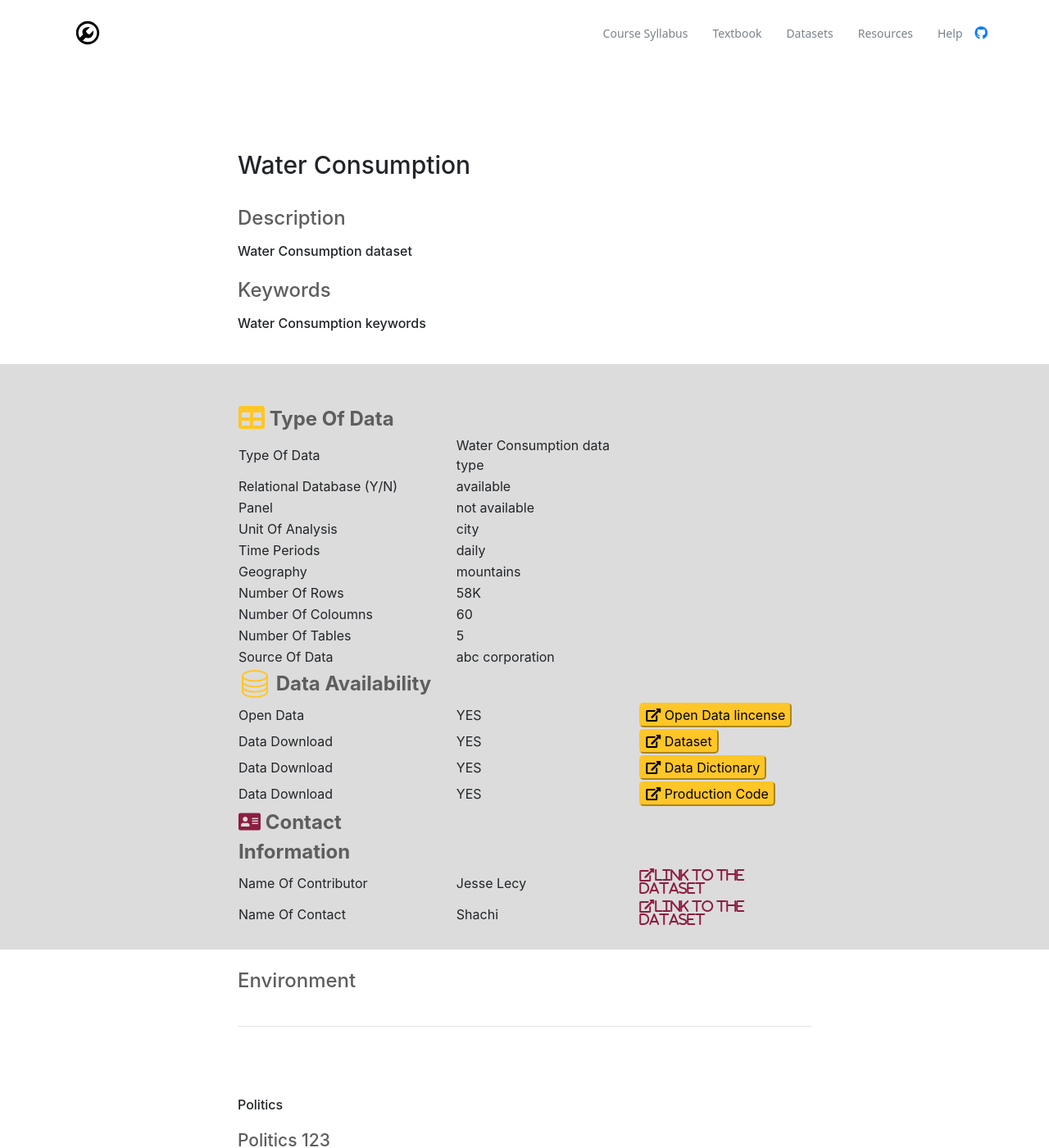
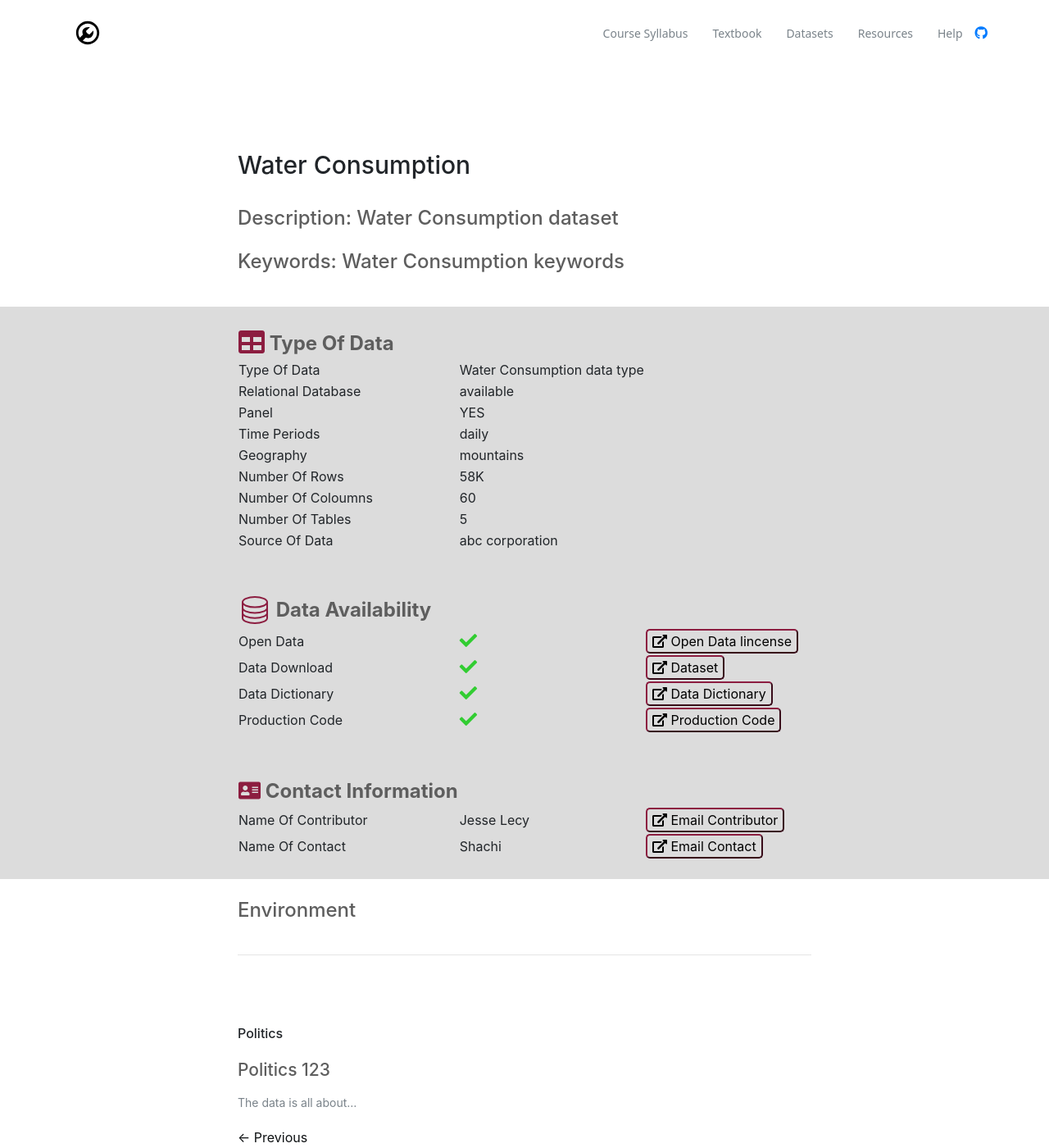
Before and after one commit to hasi96/course_website, a Jekyll site: the page built from _posts/2018-07-25-Water-Consumption.md, in a window 1280 px wide and 1400 px high. Shown: the whole window at 82% size. Built offline with Jekyll 4.4.1, drawn with Linux system fonts in a browser that asks for light colours; nearby versions of some CDN libraries; comment, search, counter and statistics services are not loaded; a style sheet for code colours, icons or effects is not loaded.

Commit message:
updated version

```diff
--- a/_layouts/post.html
+++ b/_layouts/post.html
@@ -9,7 +9,12 @@ layout: default
 
 button {
     border-radius: 5px;
-    border-color: rgb(255, 198, 39);
+    border-color: rgb(140,29,64);
+    background-color: transparent;
+}
+
+button:hover {
+
     background-color: rgb(255, 198, 39);
 }
 
@@ -52,14 +57,12 @@ h4 {
             {% endif %}
 
             {% if page.short_description %}
-            <h3>  Description </h3>
-            <h4> {{page.short_description}} </h4>
+            <h3>  Description: {{page.short_description}} </h3>
             {% else %}
             {% endif %}
 
             {% if page.topic_keywords %}
-            <h3> Keywords </h3>
-            <h4>  {{page.topic_keywords}} </h4>
+            <h3> Keywords: {{page.topic_keywords}} </h4>
             {% else %}
             {% endif %}
             <br>
@@ -69,39 +72,12 @@ h4 {
             <div class="uk-article-content">
 
                 <table id="t02" >
-                    <!-- <tr>
-                        <th> <i class="fas fa-info-circle fa-lg" style="color: rgb(255, 198, 39)"></i> Data Information</th>
+                    <tr>
+                        <td><br></td>
                     </tr>
-                    <tr>
-                        <th>Name And Description </th>
-                    </tr> -->
-                   <!--  {% if page.name_of_dataset %}
-                    <tr>
-                        <td>Name Of Dataset</td>
-                        <td>{{ page.name_of_dataset }}</td>
-                    </tr>
-                    {% else %}
-                    {% endif %}
-
-                    {% if page.short_description %}
-                    <tr>
-                        <td>Short Description</td>
-                        <td>{{ page.short_description }} </td>
-                    </tr>
-                    {% else %}
-                    {% endif %}
-
-                    {% if page.topic_keywords %}
-                    <tr>
-                        <td> Topic Keywords </td>
-                        <td>{{ page.topic_keywords }} </td>
-                    </tr>
-                    {% else %}
-                    {% endif %}
- -->
 
                     <tr>
-                        <th>  <i class="fas fa-table fa-lg" style="color: rgb(255, 198, 39)"></i> Type Of Data </th>
+                        <th>  <i class="fas fa-table fa-lg" style="color: rgb(140,29,64)"></i> Type Of Data </th>
                     </tr>
 
                     {% if page.type_of_data %}
@@ -114,24 +90,32 @@ h4 {
 
                     {% if page.relational_database %}
                     <tr>
-                        <td>Relational Database (Y/N)</td>
-                        <td>{{ page.relational_database }} </td>
+                        <td>Relational Database</td>
+                        {% if page.relational_database contains 'Y' %}
+                        <td>YES </td>
+                        {% else %}
+                            {% if page.relational_database contains 'N' %}
+                            <td> NO </td>
+                            {% else %}
+                            <td> {{ page.relational_database}} </td>
+                            {% endif %}
+                        {% endif %}
                     </tr>
                     {% else %}
                     {% endif %}
 
                     {% if page.panel %}
                     <tr>
-                        <td>Panel</td>
-                         <td>{{ page.panel }}</td>
-                    </tr>
-                    {% else %}
-                    {% endif %}
-
-                    {% if page.unit_of_analysis %}
-                    <tr>
-                        <td>Unit Of Analysis</td>
-                        <td>{{ page.unit_of_analysis }}</td>
+                        <td> Panel</td>
+                        {% if page.panel contains 'Y' %}
+                        <td>YES </td>
+                        {% else %}
+                            {% if page.panel contains 'N' %}
+                            <td> NO </td>
+                            {% else %}
+                            <td> {{ page.panel}} </td>
+                            {% endif %}
+                        {% endif %}
                     </tr>
                     {% else %}
                     {% endif %}
@@ -184,18 +168,24 @@ h4 {
                     {% else %}
                     {% endif %}
 
-                    <br>
                     <tr>
-                        <th> <i data-uk-icon="icon: database ; ratio: 2" style="color: rgb(255, 198, 39)"></i> Data Availability </th>
+                        <td><br></td>
+                    </tr>
+                    <tr>
+                        <td><br></td>
+                    </tr>
+
+                    <tr>
+                        <th> <i data-uk-icon="icon: database ; ratio: 2" style="color: rgb(140,29,64)"></i> Data Availability </th>
                     </tr>
                     {% if page.open_data %}
                     <tr>
                         <td>Open Data </td>
                         {% if page.open_data contains 'Y' %}
-                        <td>YES</td>
+                        <td><i class="fas fa-check fa-lg" style="color: rgb(50,205,50);"></i></td>
                         {% else %}
                             {% if page.open_data contains 'N' %}
-                            <td>NO</td>
+                            <td><i class="fas fa-times" style= "color: rgb()255,0,0)"></i></td>
                             {% else %}
                             {% endif %}
                         {% endif %}
@@ -211,7 +201,7 @@ h4 {
                     <tr>
                         <td> Data Download </td>
                         {% if page.available_for_download contains 'Y' %}
-                        <td>YES</td>
+                        <td><i class="fas fa-check fa-lg" style="color: rgb(50,205,50);"></i></td>
                         {% else %}
                             {% if page.available_for_download contains 'N' %}
                             <td>NO</td>
@@ -226,20 +216,11 @@ h4 {
                     {% else %}
                     {% endif %}
 
-                    <!-- {% if page.link_to_dataset %}
-                    <tr>
-                        <td>Link To Dataset </td>
-                        <td> <button onclick="location.href='{{ page.link_to_dataset }}'" type="button"> <i class="fas fa-external-link-alt"></i>  Dataset!!</button></td>
-                        <td><a href = "{{ page.link_to_dataset }}"><i class="fas fa-external-link-alt" style="color: rgb(255, 198, 39)" >Link to the dataset</i></a></td></td>
-                    </tr>
-                    {% else %}
-                    {% endif %} -->
-
                     {% if page.data_dictionary %}
                     <tr>
-                        <td> Data Download </td>
+                        <td> Data Dictionary </td>
                         {% if page.data_dictionary contains 'Y' %}
-                        <td>YES</td>
+                        <td><i class="fas fa-check fa-lg" style="color: rgb(50,205,50);"></td>
                         {% else %}
                             {% if page.data_dictionary contains 'N' %}
                             <td>NO</td>
@@ -254,20 +235,11 @@ h4 {
                     {% else %}
                     {% endif %}
 
-                   <!--  {% if page.link_to_data_dictionary %}
+                    {% if page.production_code_availability %}
                     <tr>
-                        <td>Link to Data Dictionary</td>
-                        <td> <button onclick="location.href='{{ page.link_to_data_dictionary }}'" type="button"> <i class="fas fa-external-link-alt"></i>  Data Dictionary !</button></td>
-                        <td><a href = "{{ page.link_to_data_dictionary }}"><i class="fas fa-external-link-alt" style="color: rgb(255, 198, 39)" >Link To The Data Dictionary</i></a></td>
-                    </tr>
-                    {% else %}
-                    {% endif %} -->
-
-                     {% if page.production_code_availability %}
-                    <tr>
-                        <td> Data Download </td>
+                        <td> Production Code </td>
                         {% if page.production_code_availability contains'Y' %}
-                        <td>YES</td>
+                        <td><i class="fas fa-check fa-lg" style="color: rgb(50,205,50);"></td>
                         {% else %}
                             {% if page.production_code_availability contains 'N' %}
                             <td>NO</td>
@@ -282,7 +254,13 @@ h4 {
                     {% else %}
                     {% endif %}
 
-                    <br>
+                    <tr>
+                        <td><br></td>
+                    </tr>
+                    <tr>
+                        <td><br></td>
+                    </tr>
+
                     <tr>
                         <th><i class="fas fa-address-card " style="color: rgb(140,29,64)"></i> Contact Information </th>
                     </tr>
@@ -290,35 +268,19 @@ h4 {
                      <tr>
                         <td> Name Of Contributor </td>
                         <td>{{ page.name_of_contributor }}</td>
-                        <td><a href = "mailto:{{ page.email_of_contributor }}"><i class="fas fa-external-link-alt" style="color: rgb(140,29,64)" >Link to the dataset</i></a></td></td>
+                        <td> <button onclick="location.href='mailto:{{ page.email_of_contributor }}'" type="button"> <i class="fas fa-external-link-alt"></i> Email Contributor </button></td>
                     </tr>
                     {% else %}
                     {% endif %}
-<!--
-                    {% if page.email_of_contributor %}
-                    <tr>
-                        <td> Email Of Contributor </td>
-                        <td><a href = "mailto:{{ page.email_of_contributor }}"><i class="fas fa-external-link-alt" style="color: rgb(140,29,64)" >Link to the dataset</i></a></td></td>
-                    </tr>
-                    {% else %}
-                    {% endif %} -->
 
                     {% if page.name_of_contact %}
                      <tr>
                         <td> Name Of Contact </td>
                         <td>{{ page.name_of_contact }}</td>
-                        <td><a href = mailto:"{{page.email_of_contact }}"><i class="fas fa-external-link-alt" style="color: rgb(140,29,64)" >Link to the dataset</i></a></td></td>
+                        <td> <button onclick="location.href='mailto:{{ page.email_of_contact }}'" type="button"> <i class="fas fa-external-link-alt"></i> Email Contact </button></td>
                     </tr>
                     {% else %}
                     {% endif %}
-
-                   <!--  {% if page.email_of_contact %}
-                    <tr>
-                        <td> Email Of Contact </td>
-                        <td><a href = mailto:"{{page.email_of_contact }}"><i class="fas fa-external-link-alt" style="color: rgb(140,29,64)" >Link to the dataset</i></a></td></td>
-                    </tr>
-                    {% else %}
-                    {% endif %} -->
 
                  </table>
                  <br>
@@ -328,26 +290,7 @@ h4 {
 <div class="uk-container uk-container-xsmall">
             <div class="uk-article-content">
 
-
                  {{ content }}
-
-<!--                 <h2><i class="fas fa-table fa-lg" style="color: rgb(252,109,38)"></i> Information regarding the type of data. </h2>
-
-                 <table id="t01">
-                    <tr>
-                        <th>Rows</th>
-                        <th>Coloumns</th>
-                    </tr>
-
-                </table> -->
-
-
-<!--             <h2><i data-uk-icon="icon: database ; ratio: 3" style="color: rgb(252,109,38)"></i> Where to find the data? </h2>
-            <p> The link to download the dataset is here <a href=" {{ page.link_to_dataset}} ">link </a> -->
-
-
-<!--                 {% include share.html %} -->
-
 
             <hr class="uk-margin-medium">
 
@@ -365,6 +308,7 @@ h4 {
             });
         </script>
 
+
    </div>
    </div>
 
--- a/_posts/2018-07-25-Water-Consumption.md
+++ b/_posts/2018-07-25-Water-Consumption.md
@@ -5,7 +5,7 @@ short_description: Water Consumption dataset
 topic_keywords: Water Consumption keywords
 type_of_data: Water Consumption data type
 relational_database: available
-panel: not available
+panel: Not available  <!-- please enter Y for yes and N for no.  -->
 unit_of_analysis: city
 time_periods: daily
 geography: mountains
--- a/datasets/index.html
+++ b/datasets/index.html
@@ -38,7 +38,6 @@ title: Datasets
                 </tr>
 
               </table>
-              {{ post.excerpt }}
             </div>
             <div class="uk-card-footer">
                 <span class="uk-button uk-button-text">Read more &rarr;</span>
```
